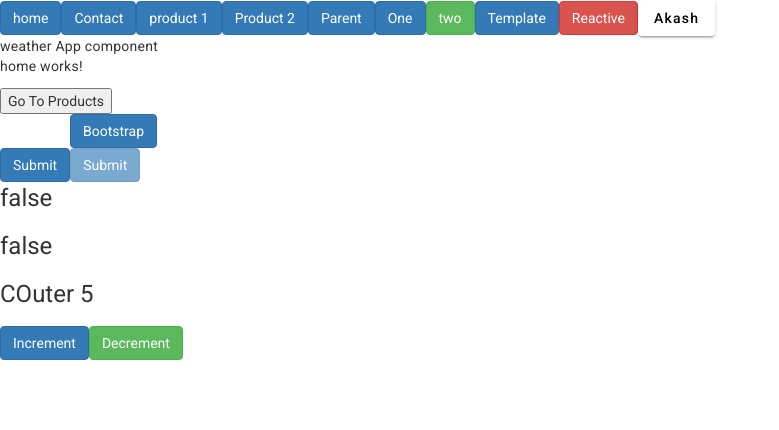
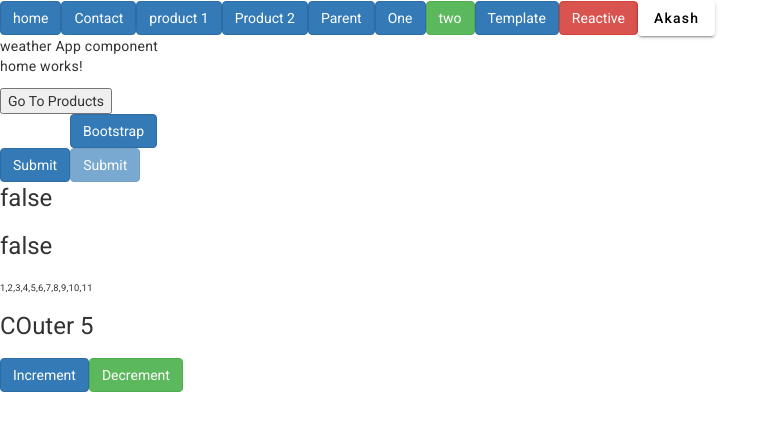
Before and after one commit to Rrrummadi2020/angular-udemy, an Angular app: page /home in a window 1280 px wide. Shown: the top 430 px of the page, without its empty margins (0-779 px from the left). Built offline with nearby package versions, Linux system fonts and the light colour scheme; no server answers.

Commit message:
async pipe operator example

```diff
--- a/src/app/data.service.ts
+++ b/src/app/data.service.ts
@@ -1,5 +1,6 @@
 import { HttpClient } from '@angular/common/http';
 import { Injectable } from '@angular/core';
+import { Observable, of } from 'rxjs';
 
 @Injectable({
   providedIn: 'root'
@@ -28,4 +29,7 @@ export class DataService {
   getApiData() {
     return this.http.get(this.API_URL);
   }
+  getNumbers(): Observable<number[]> {
+    return of<number[]>([1, 2, 3, 4, 5, 6, 7, 8, 9, 10, 11]);
+  }
 }
--- a/src/app/home/home.component.html
+++ b/src/app/home/home.component.html
@@ -8,7 +8,7 @@
 
 <h1>{{isDisable}}</h1>
 <h1 [innerText]="isDisable"></h1>
-
+<h6>{{numbers|async}}</h6>
 
 <h1>COuter {{counter}}</h1>
 <button class="btn btn-primary" (click)="inc()">Increment</button>
--- a/src/app/home/home.component.ts
+++ b/src/app/home/home.component.ts
@@ -1,3 +1,4 @@
+import { Observable } from 'rxjs';
 import { Component } from '@angular/core';
 import { Router, RouterLink } from '@angular/router';
 import { DataService } from '../data.service';
@@ -9,6 +10,7 @@ import { DataService } from '../data.service';
 })
 export class HomeComponent {
   counter: number | undefined;
+  numbers?:Observable<number[]> ;
   constructor(private router: Router,private dataService: DataService) {
     this.isDisable = false;
   }
@@ -18,6 +20,7 @@ export class HomeComponent {
   }
   ngOnInit(){
     this.counter = this.dataService.couter;
+    this.numbers = this.dataService.getNumbers();
   }
   inc() {
     this.counter = this.dataService.increment()
```
